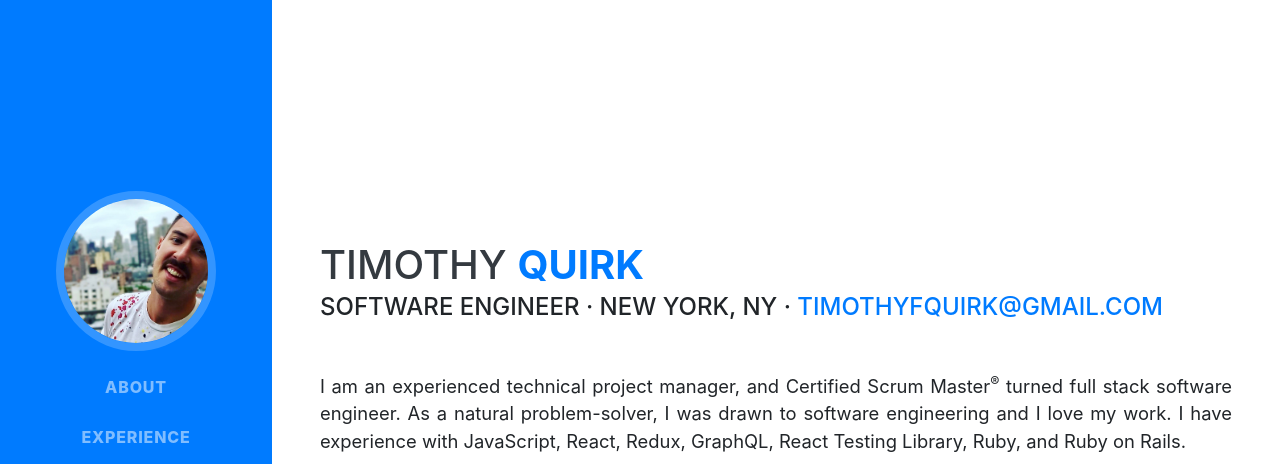
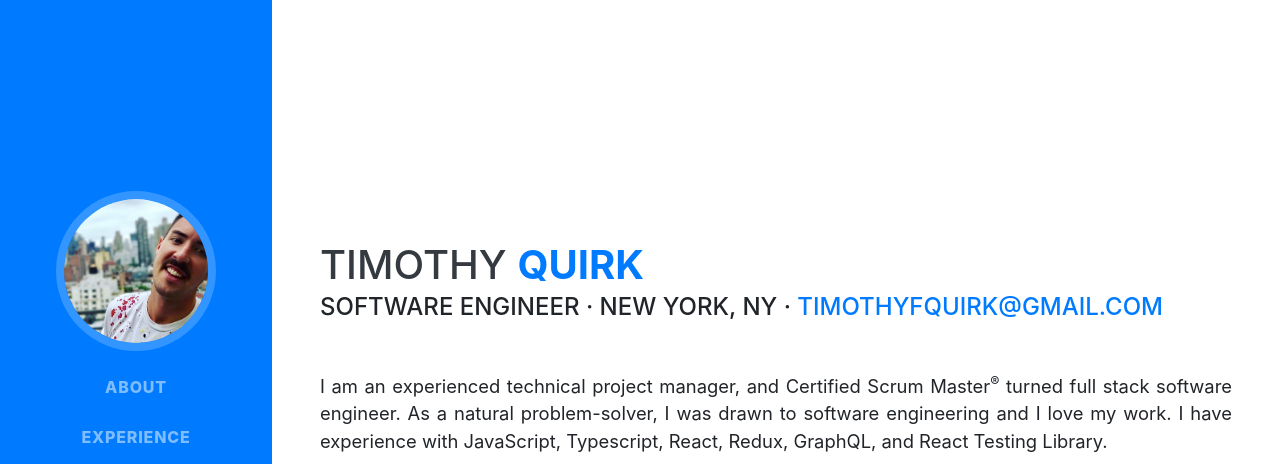
Before and after one commit to tfquirk/tfquirk.github.io, a website with bundled scripts: page index.html in a window 1280 px wide. Shown: the top 464 px of the page. Built offline with nearby package versions, Linux system fonts and the light colour scheme; a web font is replaced by a local one.

Commit message:
remove ruby references

```diff
--- a/index.html
+++ b/index.html
@@ -161,8 +161,8 @@
             Master<sup>&reg;</sup>
             turned full stack software engineer. As a natural problem-solver, I
             was drawn to software engineering and I love my work. I have
-            experience with JavaScript, React, Redux, GraphQL, React Testing
-            Library, Ruby, and Ruby on Rails.
+            experience with JavaScript, Typescript, React, Redux, GraphQL, and React Testing
+            Library.
           </p>
           <div class="social-icons">
             <a
```
